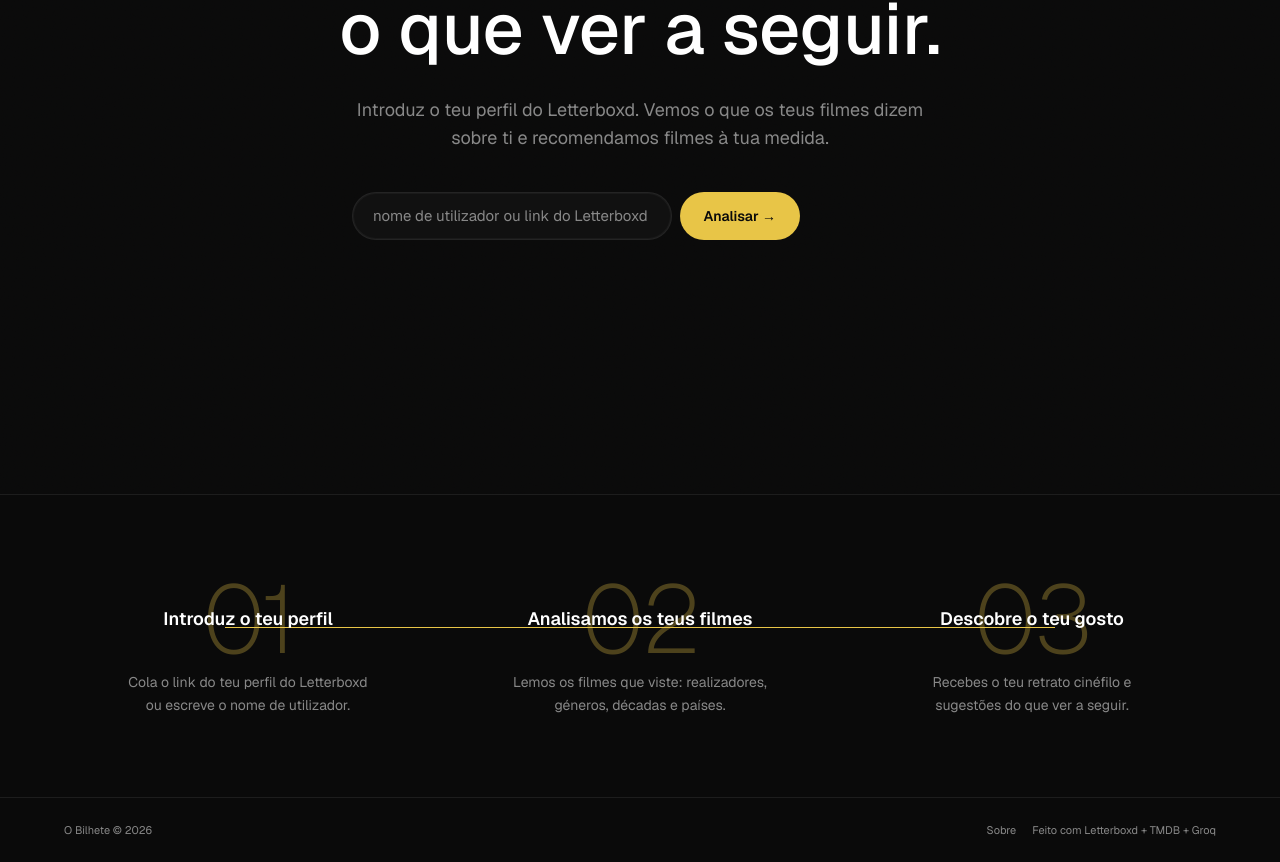
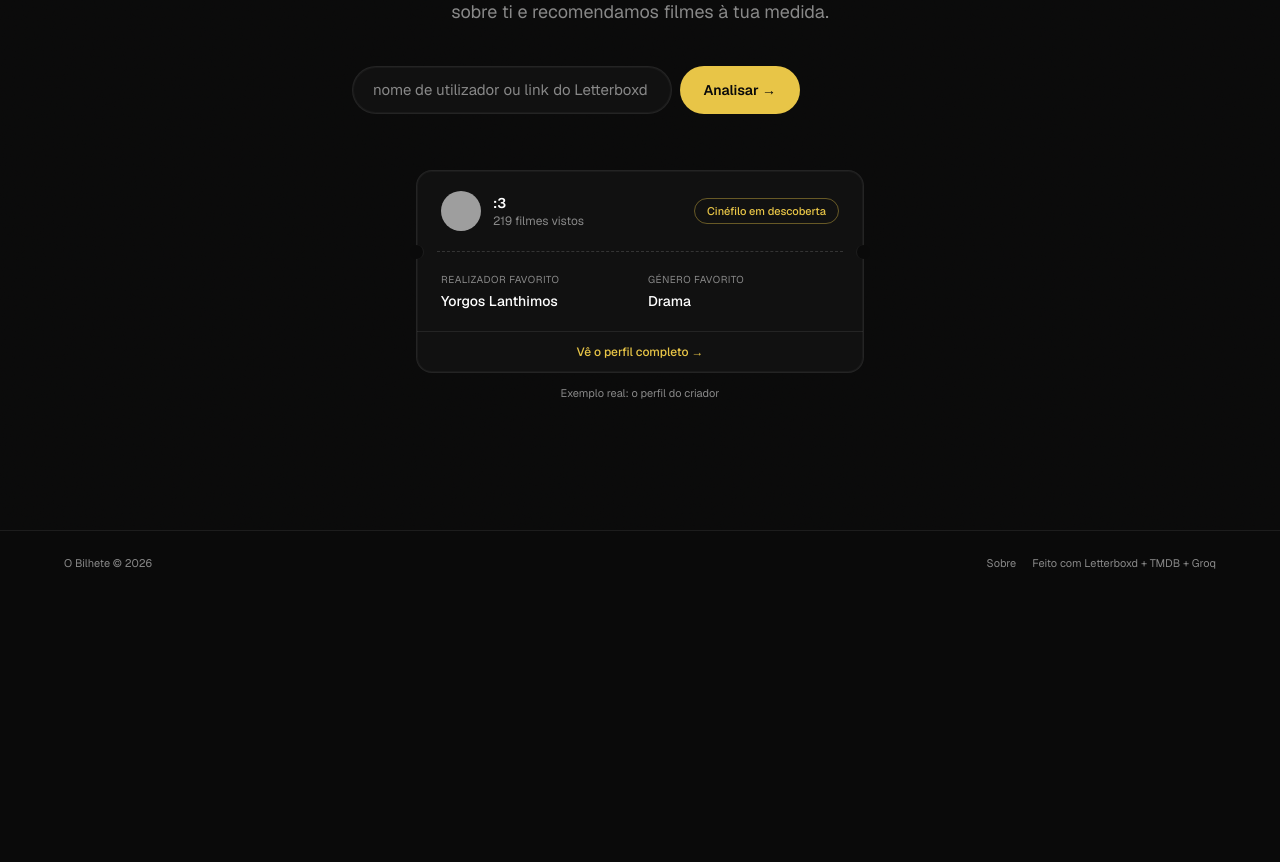
Before and after one commit to Lozano-Miguel/obilhete, a Next.js app: page / in a window 1280 px wide. Shown: the part 306-1168 px from the top of the page. After the commit the page ends 901 px from the top, so only its background shows below. Built offline with nearby package versions, Linux system fonts and the light colour scheme; no server answers; the database is empty; grey boxes are pictures that could not be loaded.

Commit message:
Replace steps section with real profile preview card in hero

```diff
--- a/app/page.tsx
+++ b/app/page.tsx
@@ -1,5 +1,4 @@
 import { Hero } from "@/components/landing/Hero";
-import { HowItWorks } from "@/components/landing/HowItWorks";
 import { SiteFooter } from "@/components/SiteFooter";
 import { getTotalProfilesCount } from "@/lib/cache";
 
@@ -11,7 +10,6 @@ export default async function Home() {
   return (
     <>
       <Hero totalProfiles={totalProfiles} />
-      <HowItWorks />
       <SiteFooter />
     </>
   );
--- a/components/landing/Hero.tsx
+++ b/components/landing/Hero.tsx
@@ -6,6 +6,7 @@ import { useRouter } from "next/navigation";
 import { FormEvent, useState } from "react";
 
 import { Logo } from "@/components/Logo";
+import { ProfilePreview } from "@/components/landing/ProfilePreview";
 
 function parseUsername(input: string): string {
   const cleaned = input.trim();
@@ -111,6 +112,15 @@ export function Hero({ totalProfiles }: HeroProps) {
             </button>
           </div>
         </motion.form>
+
+        <motion.div
+          className="mt-14 flex w-full justify-center"
+          initial={fadeUp.initial}
+          animate={fadeUp.animate}
+          transition={staggerDelay(4)}
+        >
+          <ProfilePreview />
+        </motion.div>
       </div>
 
       {totalProfiles >= 10 ? (
@@ -118,7 +128,7 @@ export function Hero({ totalProfiles }: HeroProps) {
           className="relative z-10 px-6 pb-10 text-center text-xs text-[#888888] md:px-10"
           initial={fadeUp.initial}
           animate={fadeUp.animate}
-          transition={staggerDelay(4)}
+          transition={staggerDelay(5)}
         >
           {countLabel} perfis analisados
         </motion.p>
--- a/components/landing/HowItWorks.tsx
+++ /dev/null
@@ -1,66 +0,0 @@
-const steps = [
-  {
-    n: "01",
-    title: "Introduz o teu perfil",
-    description:
-      "Cola o link do teu perfil do Letterboxd ou escreve o nome de utilizador.",
-  },
-  {
-    n: "02",
-    title: "Analisamos os teus filmes",
-    description:
-      "Lemos os filmes que viste: realizadores, géneros, décadas e países.",
-  },
-  {
-    n: "03",
-    title: "Descobre o teu gosto",
-    description:
-      "Recebes o teu retrato cinéfilo e sugestões do que ver a seguir.",
-  },
-] as const;
-
-export function HowItWorks() {
-  return (
-    <section
-      id="como-funciona"
-      className="border-t border-[rgba(255,255,255,0.08)] bg-[#0a0a0a] px-6 py-20 md:px-10"
-    >
-      <div className="mx-auto max-w-6xl">
-        <div className="relative flex flex-col gap-0 md:flex-row md:items-start md:justify-between md:gap-6">
-          <div
-            className="pointer-events-none absolute left-[14%] right-[14%] top-[3.25rem] hidden h-px bg-[#e8c547] md:block"
-            aria-hidden
-          />
-
-          {steps.map((step, i) => (
-            <div key={step.n} className="relative z-10 flex flex-1 flex-col items-center">
-              {i > 0 ? (
-                <div
-                  className="my-6 h-10 w-px shrink-0 bg-[#e8c547] md:hidden"
-                  aria-hidden
-                />
-              ) : null}
-
-              <div className="relative flex w-full max-w-sm flex-col items-center px-2 text-center">
-                <div className="relative flex min-h-[5.5rem] w-full items-center justify-center py-2">
-                  <span
-                    className="pointer-events-none absolute inset-0 flex select-none items-center justify-center text-[5rem] font-extralight leading-none tracking-tight text-[#e8c547] opacity-30 md:text-[6rem]"
-                    aria-hidden
-                  >
-                    {step.n}
-                  </span>
-                  <h2 className="relative z-10 max-w-[14rem] text-lg font-semibold leading-snug text-[#ffffff] md:max-w-none">
-                    {step.title}
-                  </h2>
-                </div>
-                <p className="mt-2 max-w-[16rem] text-sm leading-relaxed text-[#888888]">
-                  {step.description}
-                </p>
-              </div>
-            </div>
-          ))}
-        </div>
-      </div>
-    </section>
-  );
-}
--- /dev/null
+++ b/components/landing/ProfilePreview.tsx
@@ -0,0 +1,81 @@
+import Image from "next/image";
+import Link from "next/link";
+
+// Real analyzed profile shown as a live example on the landing page.
+const SAMPLE = {
+  username: "mikasss",
+  displayName: ":3",
+  avatarUrl:
+    "https://a.ltrbxd.com/resized/avatar/upload/1/3/5/1/3/9/0/7/shard/avtr-0-220-0-220-crop.jpg?v=2cf096e94c",
+  personalityTag: "Cinéfilo em descoberta",
+  totalFilms: 219,
+  topDirector: "Yorgos Lanthimos",
+  topGenre: "Drama",
+};
+
+export function ProfilePreview() {
+  return (
+    <div className="w-full max-w-md">
+      <div className="relative rounded-2xl border border-[rgba(255,255,255,0.08)] bg-[#111111] shadow-[0_0_0_1px_rgba(255,255,255,0.04)_inset]">
+        <div className="flex items-center justify-between gap-3 px-6 py-5">
+          <div className="flex items-center gap-3">
+            <Image
+              src={SAMPLE.avatarUrl}
+              alt={`Avatar de ${SAMPLE.displayName}`}
+              width={40}
+              height={40}
+              className="h-10 w-10 shrink-0 rounded-full object-cover"
+            />
+            <div className="text-left">
+              <p className="text-sm font-semibold text-[#ffffff]">
+                {SAMPLE.displayName}
+              </p>
+              <p className="text-xs text-[#888888]">
+                {SAMPLE.totalFilms.toLocaleString("pt-PT")} filmes vistos
+              </p>
+            </div>
+          </div>
+          <span className="rounded-full border border-[rgba(232,197,71,0.4)] px-3 py-1 text-[11px] font-medium text-[#e8c547]">
+            {SAMPLE.personalityTag}
+          </span>
+        </div>
+
+        {/* Perforation: dashed line with side notches, like a torn ticket stub */}
+        <div className="relative" aria-hidden>
+          <div className="mx-5 border-t border-dashed border-[rgba(255,255,255,0.15)]" />
+          <div className="absolute -left-[7px] top-1/2 h-3.5 w-3.5 -translate-y-1/2 rounded-full border-r border-[rgba(255,255,255,0.08)] bg-[#0a0a0a]" />
+          <div className="absolute -right-[7px] top-1/2 h-3.5 w-3.5 -translate-y-1/2 rounded-full border-l border-[rgba(255,255,255,0.08)] bg-[#0a0a0a]" />
+        </div>
+
+        <div className="grid grid-cols-2 gap-4 px-6 py-5 text-left">
+          <div>
+            <p className="text-[10px] uppercase tracking-wider text-[#888888]">
+              Realizador favorito
+            </p>
+            <p className="mt-1 text-sm font-medium text-[#ffffff]">
+              {SAMPLE.topDirector}
+            </p>
+          </div>
+          <div>
+            <p className="text-[10px] uppercase tracking-wider text-[#888888]">
+              Género favorito
+            </p>
+            <p className="mt-1 text-sm font-medium text-[#ffffff]">
+              {SAMPLE.topGenre}
+            </p>
+          </div>
+        </div>
+
+        <Link
+          href={`/${SAMPLE.username}`}
+          className="block rounded-b-2xl border-t border-[rgba(255,255,255,0.08)] px-6 py-3 text-center text-xs font-medium text-[#e8c547] transition-colors hover:bg-[rgba(232,197,71,0.06)]"
+        >
+          Vê o perfil completo →
+        </Link>
+      </div>
+      <p className="mt-3 text-center text-[11px] text-[#888888]">
+        Exemplo real: o perfil do criador
+      </p>
+    </div>
+  );
+}
```
